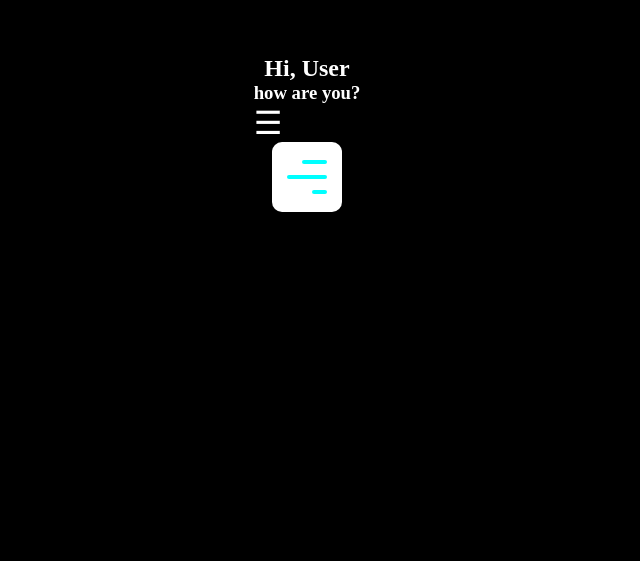
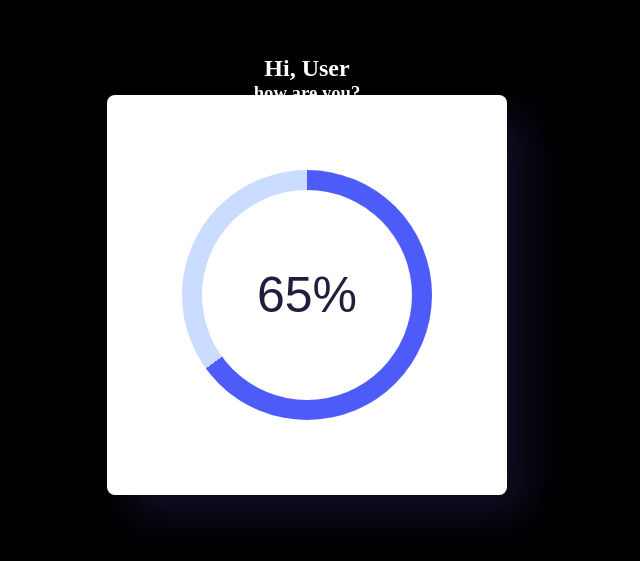
Before and after one commit to Mr-devloper/Test-lab, a plain HTML site: page index.html in a window 1280 px wide. Shown: the part 105-666 px from the top of the page, without its empty margins (333-973 px from the left). Drawn offline with Linux system fonts and the light colour scheme.

Commit message:
Circle progressbar Entry

```diff
--- a/app.js
+++ b/app.js
@@ -43,3 +43,24 @@
     const hiddenElements = document.querySelectorAll('.hidden');
     hiddenElements.forEach((e1) => observer.observe(e1));
 }
+
+{
+    let progressBar = document.querySelector(".circular-progress");
+    let valueContainer = document.querySelector(".value-container");
+
+    let progressValue = 0;
+    let progressEndValue = 65;
+    let speed = 50;
+
+    let progress = setInterval( () => {
+        progressValue++;
+        valueContainer.textContent = `${progressValue}%`;
+        progressBar.style.background = `conic-gradient(
+            #4d5bf9 ${progressValue * 3.6}deg,
+            #cadcff ${progressValue * 3.6}deg
+        )`;
+        if(progressValue == progressEndValue){
+            clearInterval(progress);
+        }
+    }, speed);
+}
--- a/index.html
+++ b/index.html
@@ -26,6 +26,14 @@
         <span></span>
       </div>
       </section>
+      <section class="circle-progress-bar">
+        <div class="container">
+          <div class="circular-progress">
+            <div class="value-container">0%</div>
+          </div>
+        </div>
+      </section>
+
     </div>
   </body>
 </html>
--- a/style.css
+++ b/style.css
@@ -87,3 +87,39 @@ transform: translateX(0);
         transition: none;
     }
 }
+.container {
+    height: 400px;
+    width: 400px;
+    background-color: #ffffff;
+    position: absolute;
+    transform: translate(-50%, -50%);
+    top: 50%;
+    left: 50%;
+    border-radius: 8px;
+    box-shadow: 20px 20px 40px rgba(60, 60, 150, 0.25);
+    display: grid;
+    place-items: center;
+}
+.circular-progress {
+    position:  relative;
+    height: 250px;
+    width: 250px;
+    display: grid;
+    place-items: center;
+    border-radius: 50%;
+}
+.circular-progress::before {
+    content: "";
+    position: absolute;
+    height: 84%;
+    width: 84%;
+    background-color: #ffffff;
+    border-radius: 50%;
+
+}
+.value-container {
+    position: relative;
+    font-family: sans-serif;
+    font-size: 50px;
+    color: #231c3d;
+}
--- a/utils.css
+++ b/utils.css
@@ -1,5 +1,8 @@
-*{
+*,
+*:before,
+*:after{
     padding: 0 ; margin: 0;
+    box-sizing: border-box;
 
 }
 
```
